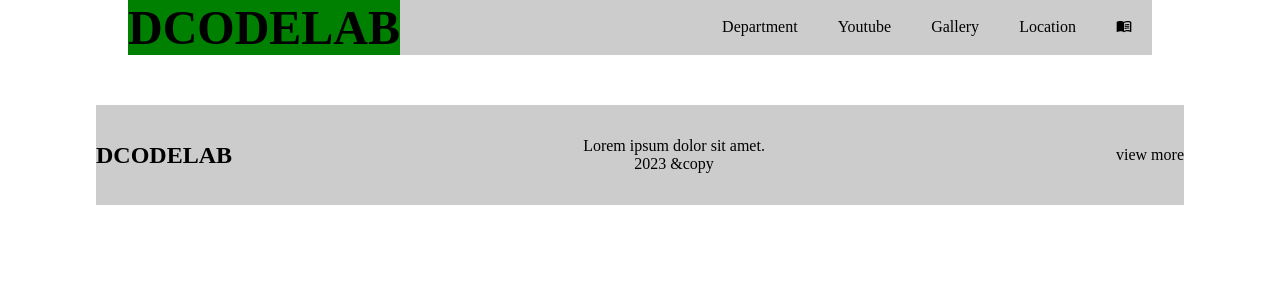
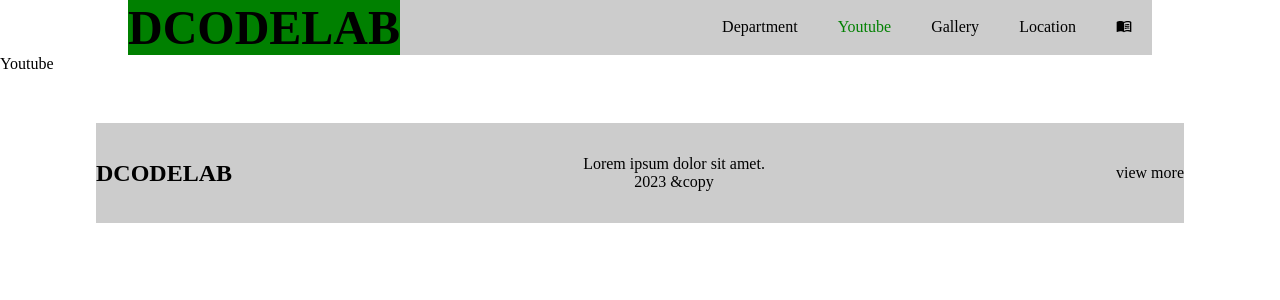
Before and after one commit to charsskim/react-pf, a React (Create React App) app: page /Youtube in a window 1280 px wide. Shown: the top 300 px of the page. Built offline with nearby package versions, Linux system fonts and the light colour scheme.

Commit message:
서브페이지 클릭시이동 색상입히기

```diff
--- a/src/App.jsx
+++ b/src/App.jsx
@@ -5,8 +5,9 @@ import Department from './components/sub/department';
 import Gallery from './components/sub/gallery';
 import Location from './components/sub/location';
 import Youtube from './components/sub/youtube';
+
+import { Route } from 'react-router-dom';
 import './scss/style.scss';
-import { Route } from 'react-router-dom';
 
 export default function App() {
 	return (
@@ -15,7 +16,7 @@ export default function App() {
 			<Route exact path='/' component={Main} />
 			<Route path='/Department' component={Department} />
 			<Route path='/Gallery' component={Gallery} />
-			<Route path='Youtube' component={Youtube} />
+			<Route path='/Youtube' component={Youtube} />
 			<Route path='/Location' component={Location} />
 			<Footer />
 		</div>
--- a/src/components/common/Header.jsx
+++ b/src/components/common/Header.jsx
@@ -1,13 +1,32 @@
+import { Link, NavLink } from 'react-router-dom';
 import { MdMenuBook } from 'react-icons/md';
 export default function Header() {
 	return (
 		<div className='Header'>
-			<h1>DCODELAB</h1>
+			<h1>
+				<Link to='/'>DCODELAB</Link>
+			</h1>
 			<ul>
-				<li>Department</li>
-				<li>Youtube</li>
-				<li>Gallery</li>
-				<li>Location</li>
+				<li>
+					<NavLink to='/department' activeClassName={'on'}>
+						Department
+					</NavLink>
+				</li>
+				<li>
+					<NavLink to='/youtube' activeClassName={'on'}>
+						Youtube
+					</NavLink>
+				</li>
+				<li>
+					<NavLink to='/gallery' activeClassName={'on'}>
+						Gallery
+					</NavLink>
+				</li>
+				<li>
+					<NavLink to='/location' activeClassName={'on'}>
+						Location
+					</NavLink>
+				</li>
 				<li>
 					<MdMenuBook />
 				</li>
--- a/src/components/sub/department.jsx
+++ b/src/components/sub/department.jsx
@@ -1,3 +1,3 @@
 export default function Department() {
-	return <main className='department'>Department</main>;
+	return <main className='layout department'>Department</main>;
 }
--- a/src/components/sub/gallery.jsx
+++ b/src/components/sub/gallery.jsx
@@ -1,3 +1,3 @@
 export default function Gallery() {
-	return <main className='gallery'>Gallery</main>;
+	return <main className='layout gallery'>Gallery</main>;
 }
--- a/src/components/sub/location.jsx
+++ b/src/components/sub/location.jsx
@@ -1,3 +1,3 @@
 export default function Location() {
-	return <main className='location'>Location</main>;
+	return <main className='layout location'>Location</main>;
 }
--- a/src/components/sub/youtube.jsx
+++ b/src/components/sub/youtube.jsx
@@ -1,3 +1,3 @@
 export default function Youtube() {
-	return <main className='youtube'>Youtube</main>;
+	return <main className='layout youtube'>Youtube</main>;
 }
--- a/src/scss/common/_header.scss
+++ b/src/scss/common/_header.scss
@@ -16,6 +16,9 @@
 		display: flex;
 		gap: 40px;
 		li {
+			.on {
+				color: green;
+			}
 			&:last-child {
 				margin-right: 20px;
 			}
```
